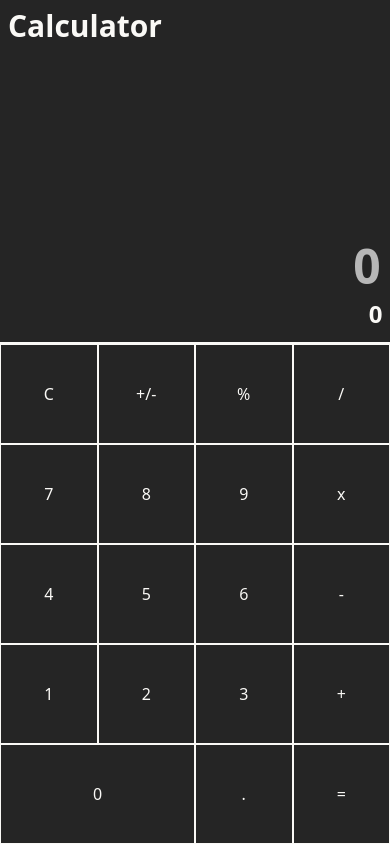
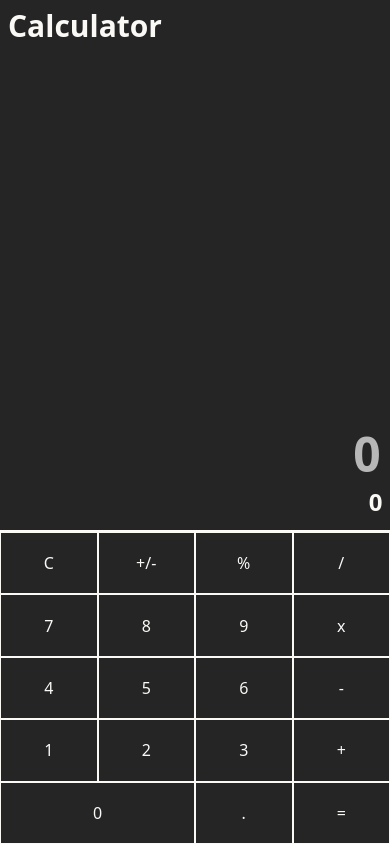
Before and after one commit to bimodwien/react-calc-new, a React (Vite) app: page / in a window 390 px wide. Built offline with nearby package versions, Linux system fonts and the light colour scheme.

Commit message:
update: update layout in phone

```diff
--- a/src/App.jsx
+++ b/src/App.jsx
@@ -100,13 +100,14 @@ function App() {
 
   return (
     <>
-      <div className="flex flex-col lg:flex-row lg:justify-center lg:items-center min-h-screen bg-[#FAF9F6]">
-        <div className="flex flex-col bg-[#252525] text-[#FAF9F6] w-full lg:w-2/6 h-screen lg:h-[750px] lg:rounded-l-lg">
+      <div className="flex flex-col lg:flex-row lg:justify-center lg:items-center overflow-hidden h-screen bg-[#FAF9F6]">
+        <div className="flex flex-col bg-[#252525] text-[#FAF9F6] w-full lg:w-2/6 h-full lg:h-[750px] lg:rounded-l-lg">
           <Result
             inputNumber={inputNumber}
             result={result}
             currentAction={actionToCalculate.current}
             lastOperation={lastOperation}
+            className="flex"
           />
           <ContextAction.Provider
             value={{
@@ -117,7 +118,7 @@ function App() {
               onHandlePlusMinus: handlePlusMinus,
             }}
           >
-            <Action />
+            <Action className="flex-1" />
           </ContextAction.Provider>
         </div>
         <div className="bg-[#252525] text-[#FAF9F6] border-l-2 border-[#FAF9F6] w-full lg:w-1/6 h-screen lg:h-[750px] lg:rounded-r-lg lg:block hidden">
--- a/src/components/Action.jsx
+++ b/src/components/Action.jsx
@@ -1,7 +1,7 @@
 import React from "react";
 import { useAction } from "../context/ActionContext";
 
-const Action = () => {
+const Action = ({ className }) => {
   const {
     setAngka: angka,
     onHandleAction: handleAction,
@@ -11,7 +11,7 @@ const Action = () => {
   } = useAction();
   return (
     <>
-      <div className="grid grid-cols-4 h-full">
+      <div className={`grid grid-cols-4 h-full ${className}`}>
         <button
           className="border border-[#FAF9F6] flex justify-center items-center hover:bg-[#212A37]"
           onClick={handleClear}
--- a/src/components/Result.jsx
+++ b/src/components/Result.jsx
@@ -1,6 +1,12 @@
 import React from "react";
 
-const Result = ({ inputNumber, result, currentAction, lastOperation }) => {
+const Result = ({
+  inputNumber,
+  result,
+  currentAction,
+  lastOperation,
+  className,
+}) => {
   let operationString = "";
   if (lastOperation && currentAction === null && inputNumber === "") {
     operationString = lastOperation + " =";
@@ -15,7 +21,7 @@ const Result = ({ inputNumber, result, currentAction, lastOperation }) => {
   }
   return (
     <>
-      <div className="p-2">
+      <div className={`p-2 ${className}`}>
         <h1 className="text-3xl font-semibold">Calculator</h1>
       </div>
       <div className="h-[480px] border-b-2 border-[#FAF9F6] flex flex-col justify-end items-end p-2">
```
